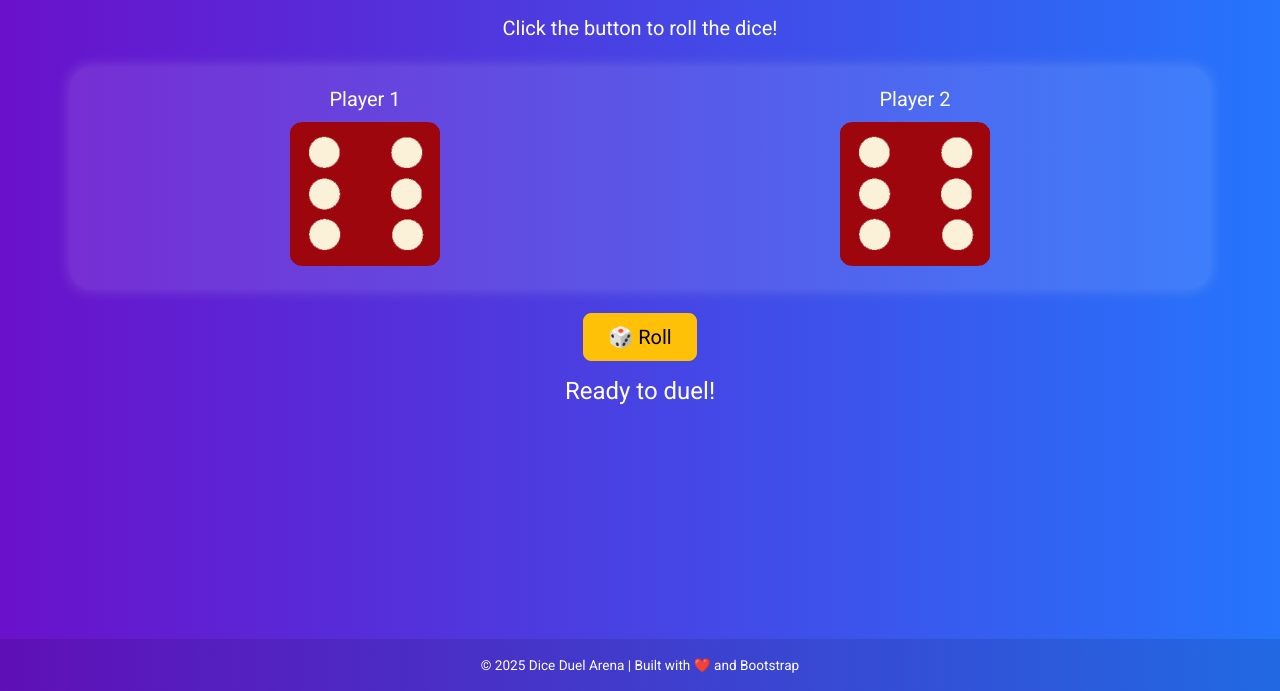
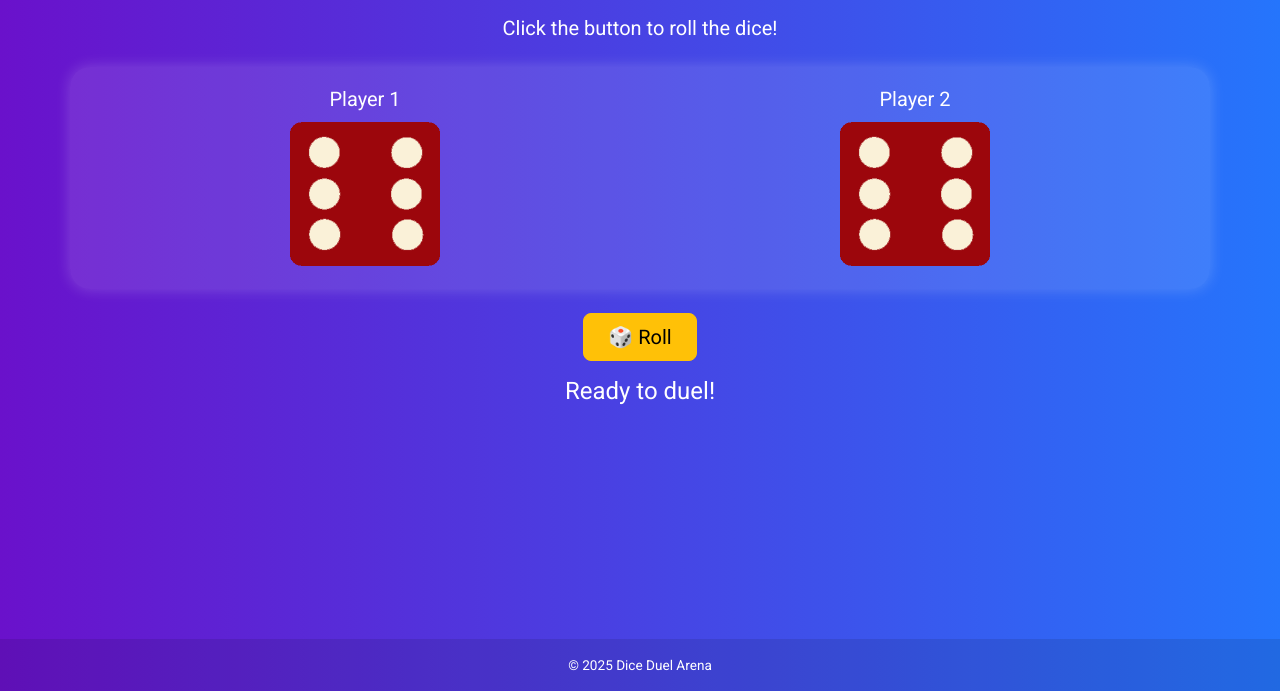
Before and after one commit to Kundan696922/dice-duel-arena, a plain HTML site: page dice_duel_arena/index.html in a window 1280 px wide. Shown: the part 109-800 px from the top of the page. Drawn offline with nearby package versions, Linux system fonts and the light colour scheme.

Commit message:
Update index.html

```diff
--- a/dice_duel_arena/index.html
+++ b/dice_duel_arena/index.html
@@ -37,7 +37,7 @@
     </div>
 
     <footer class="text-white">
-        &copy; 2025 Dice Duel Arena | Built with ❤️ and Bootstrap
+        &copy; 2025 Dice Duel Arena
     </footer>
 
     <script src="./script.js"></script>
```
